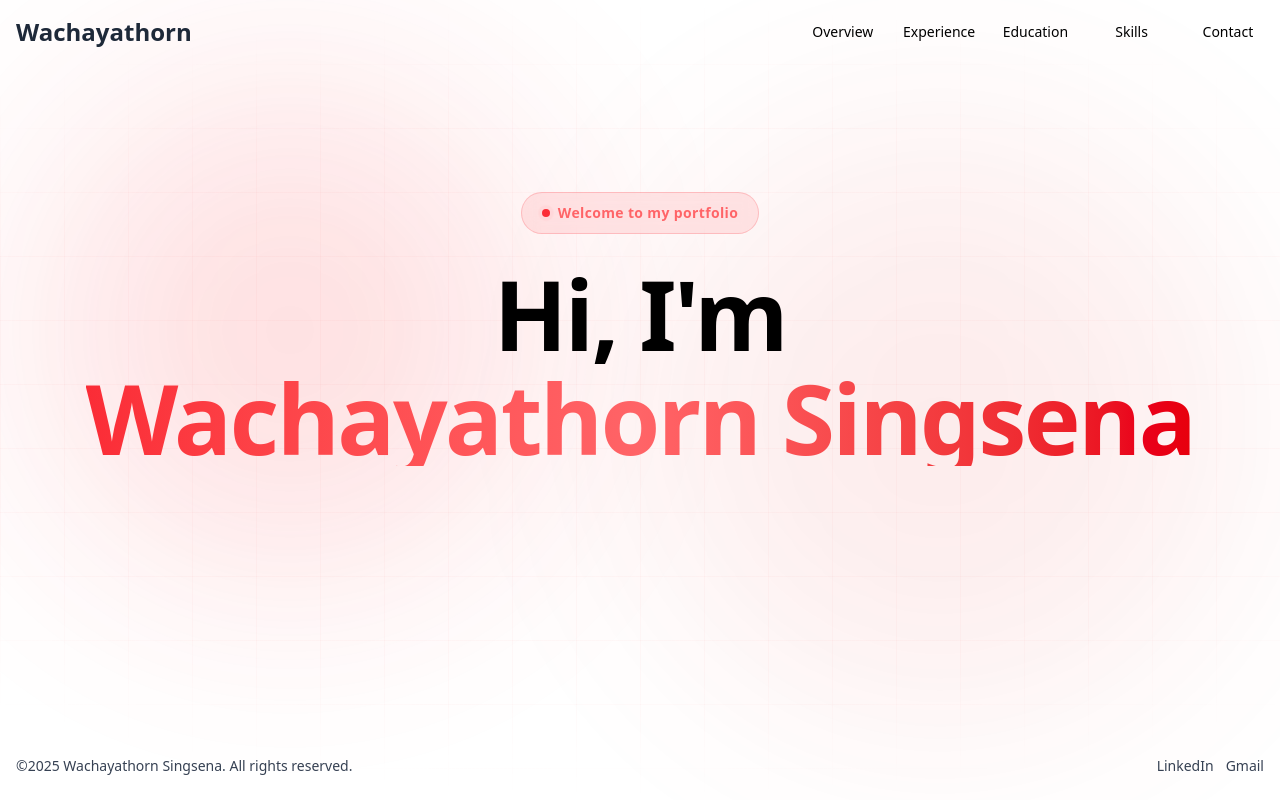
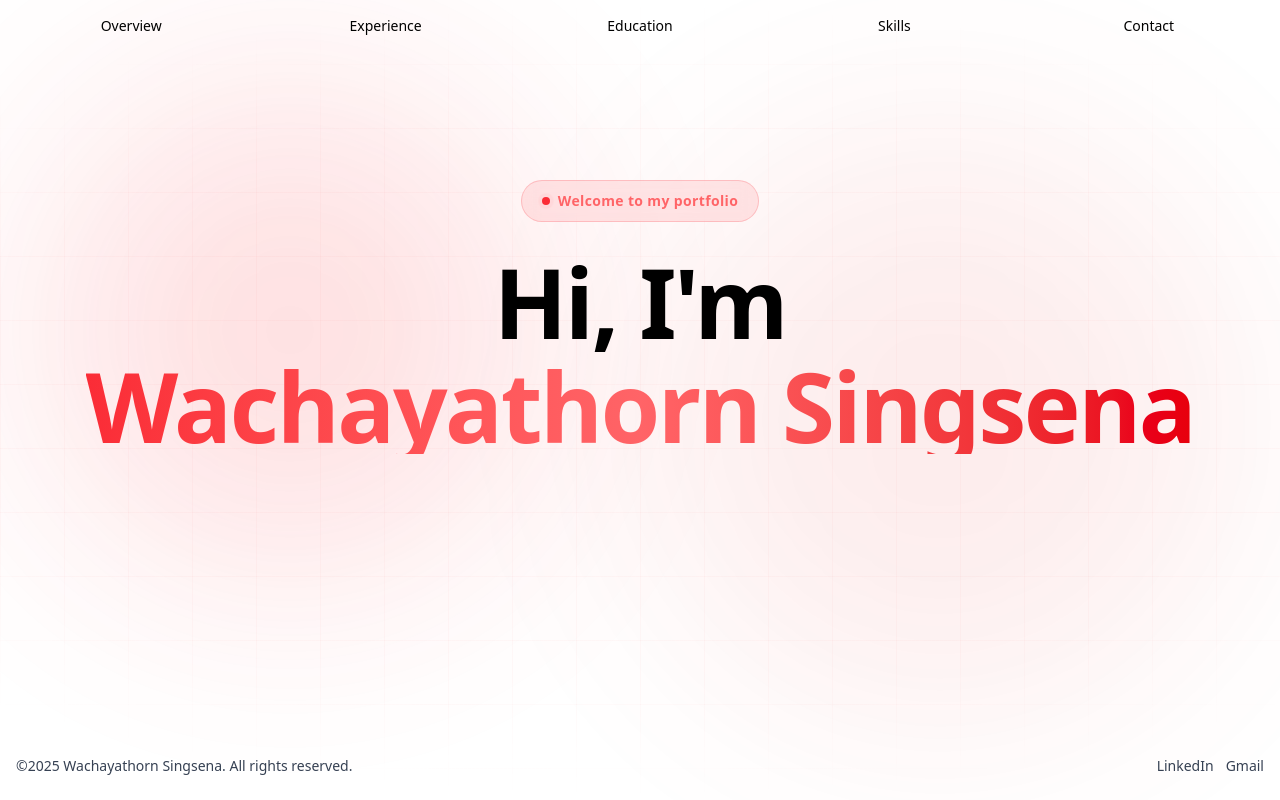
Before and after one commit to wachayathorn/introduce-myself, a Next.js app: page / in a window 1280 px wide. Built offline with nearby package versions, Linux system fonts and the light colour scheme.

Commit message:
refactor: simplify Header component layout and update title styling

```diff
--- a/components/header/page.tsx
+++ b/components/header/page.tsx
@@ -2,8 +2,7 @@ export function Header() {
   return (
     <header className="sticky top-0 z-50 w-full">
       <div className="mx-auto max-w-7xl p-4">
-        <div className="grid grid-cols-[1fr_auto] items-center">
-          <div className="text-2xl font-bold text-gray-800 hover:text-rose-500">Wachayathorn</div>
+        <div className="grid grid-cols-1 items-center">
           <nav className="hidden md:grid grid-cols-5 gap-6 text-sm font-medium">
             <a
               href="#overview"
```
